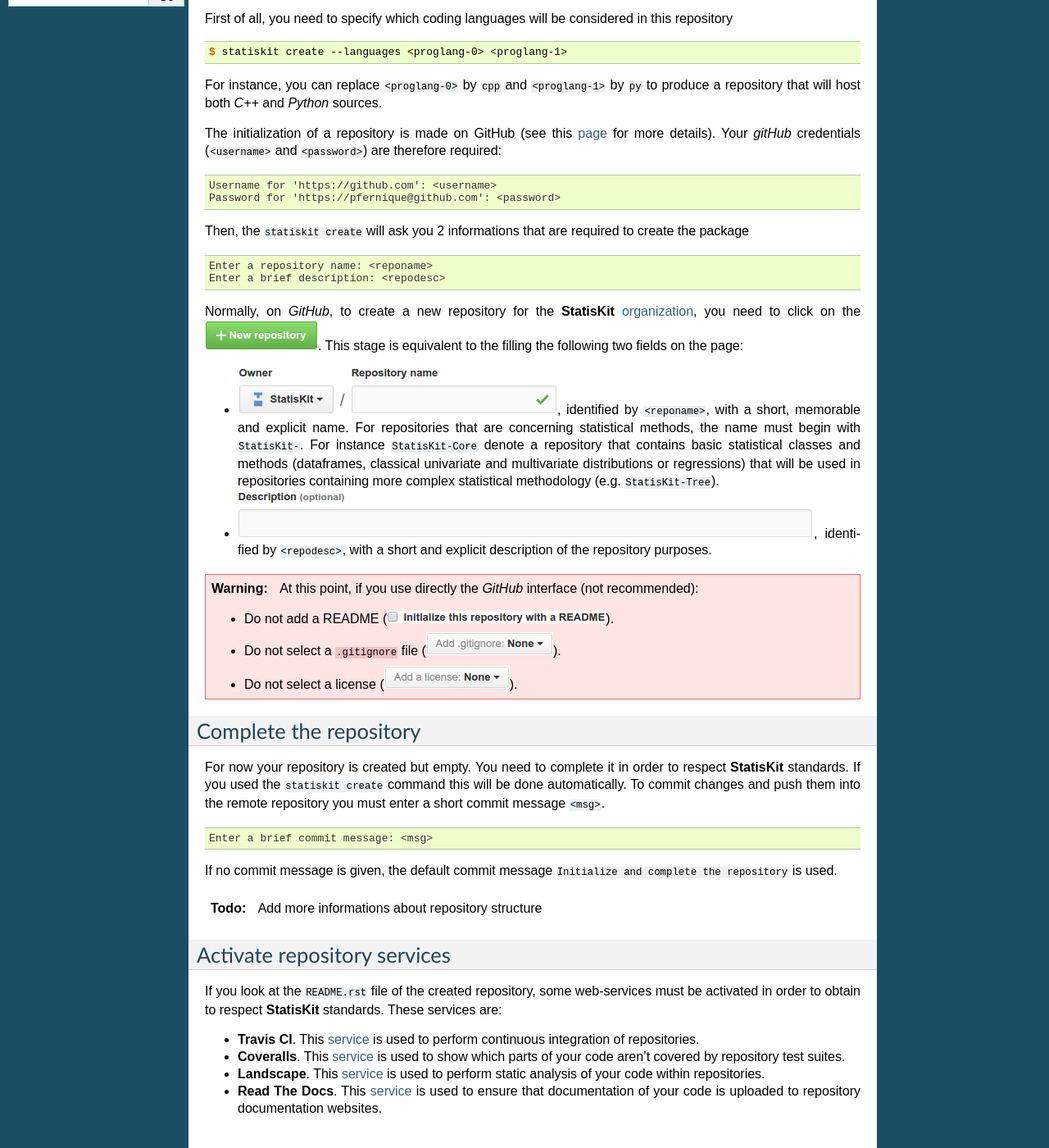
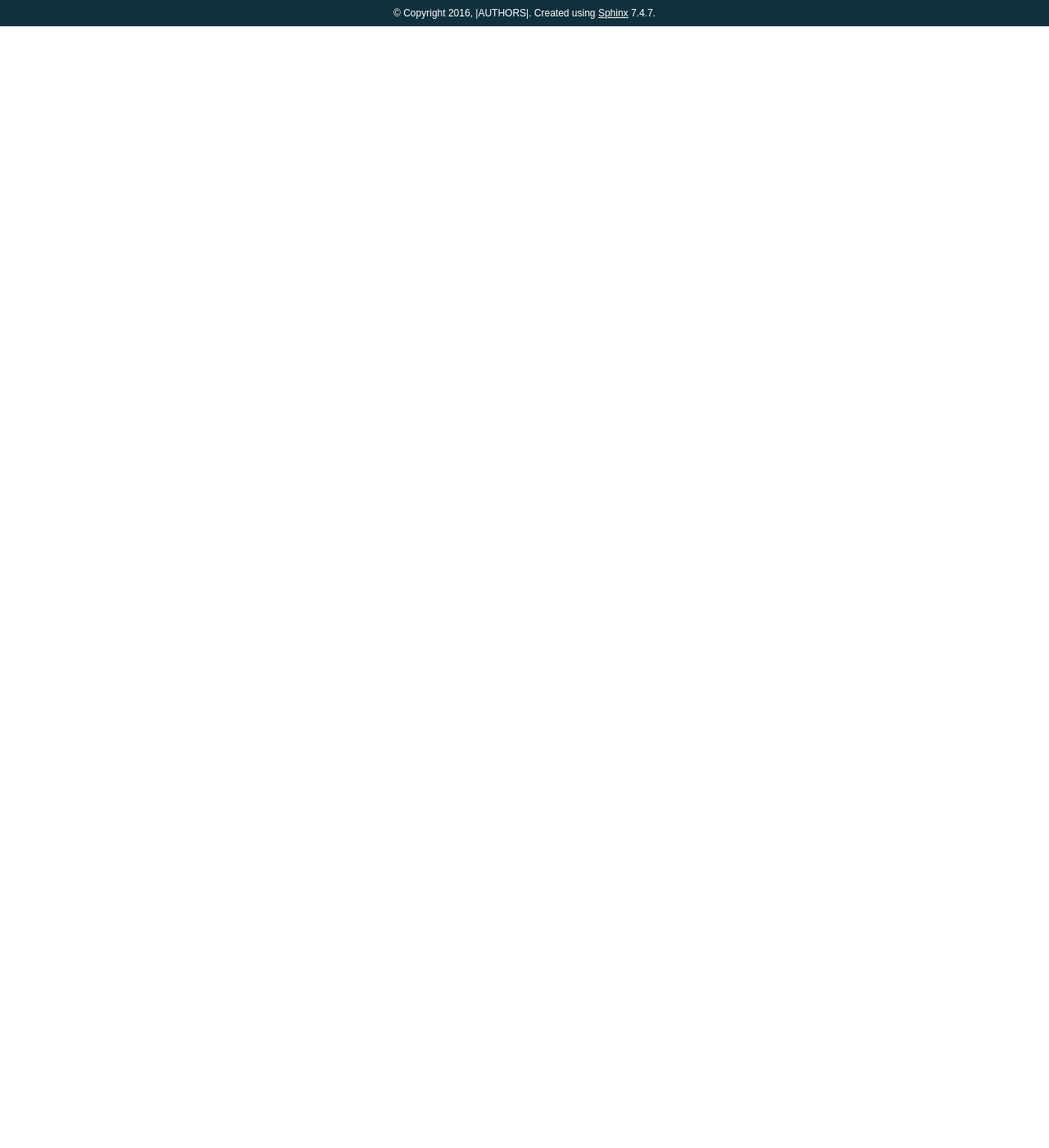
Before and after one commit to StatisKit/StatisKit, a Sphinx documentation site: the page built from doc/developper/public/create.rst, in a window 1280 px wide and 1400 px high, scrolled down 381 px. Shown: the whole window at 82% size. Built offline with Sphinx 7.4.7, drawn with Linux system fonts in a browser that asks for light colours; pages that are not in the unit, such as notebooks, are missing from menus; after the commit the page ends 900 px from its top, so only the background shows below that; some of the changed text lies outside the part shown.

Commit message:
Modify structure

```diff
--- a/doc/developper/public/create.rst
+++ b/doc/developper/public/create.rst
@@ -31,15 +31,15 @@
     blockdiag {
 
         A [label = "Initialize", shape="roundedbox",
-           description="See `Initialize the repository`_ section. The repository |br|
+           description="See :ref:`Initialize the repository` section. The repository |br|
                         initialization create an empty repository in the **StatisKit** |br|
                         organization."];
         B [label = "Complete", shape="roundedbox",
-           description="See `Complete the repository`_ section. In order to complete |br|
+           description="See :ref:`Complete the repository` section. In order to complete |br|
                         the empty repository, you must respect some guidelines |br|
                         concering repository structures and mandatory files."];
         C [label = "Activate", shape="roundedbox",
-           description="See `Activate repository services`_ section. In order to enable |br|
+           description="See :ref:`Activate repository services` section. In order to enable |br|
                         code review from mainteners, some web-services must be |br|
                         activated."];
 
@@ -50,124 +50,9 @@
 
    <br />
 
+.. toctree::
+    :hidden:
 
-Initialize the repository
-=========================
-
-First of all, you need to specify which coding languages will be considered in this repository
-
-.. code-block:: console
-
-    $ statiskit create --languages <proglang-0> <proglang-1>
-
-For instance, you can replace :code:`<proglang-0>` by :code:`cpp` and :code:`<proglang-1>` by :code:`py` to produce a repository that will host both `C++` and `Python` sources.
-
-The initialization of a repository is made on GitHub (see this `page <https://help.github.com/articles/create-a-repo/>`_ for more details).
-Your `gitHub` credentials (:code:`<username>` and :code:`<password>`) are therefore required:
-
-.. code-block:: console
-
-    Username for 'https://github.com': <username>
-    Password for 'https://pfernique@github.com': <password>
-
-
-Then, the :code:`statiskit create` will ask you 2 informations that are required to create the package
-
-.. code-block:: console
-
-    Enter a repository name: <reponame>
-    Enter a brief description: <repodesc>
-
-Normally, on `GitHub`, to create a new repository for the **StatisKit** `organization <https://github.com/StatisKit>`_, you need to click on the |NEWBUTTON|.
-This stage is equivalent to the filling the following two fields on the page:
-
-* |REPOSITORYNAME|, identified by :code:`<reponame>`, with a short, memorable and explicit name.
-  For repositories that are concerning statistical methods, the name must begin with :code:`StatisKit-`.
-  For instance :code:`StatisKit-Core` denote a repository that contains basic statistical classes and methods (dataframes, classical univariate and multivariate distributions or regressions) that will be used in repositories containing more complex statistical methodology (e.g. :code:`StatisKit-Tree`).
-* |REPOSITORYDESC|, identified by :code:`<repodesc>`, with a short and explicit description of the repository purposes.
-
-.. warning::
-
-    At this point, if you use directly the `GitHub` interface (not recommended):
-
-    * Do not add a README (|READMEBOX|).
-    * Do not select a :code:`.gitignore` file (|GITIGNOREMENU|).
-    * Do not select a license (|LICENSEMENU|).
-
-.. |NEWBUTTON| image:: plus_new_repository_button.png
-               :target: https://github.com/organizations/StatisKit/repositories/new
-               :scale: 100%
-               :alt: the new repository button
-
-.. |REPOSITORYNAME| image:: repository_name.png
-                    :scale: 100%
-                    :alt: the repository name field
-
-.. |READMEBOX| image:: add_readme_box.png
-               :scale: 100%
-               :alt: the add readme box not checked
-
-.. |GITIGNOREMENU| image:: add_gitignore_menu.png
-                   :scale: 100%
-                   :alt: the ignore menu set to :code:`None`
-
-.. |LICENSEMENU| image:: add_license_menu.png
-                 :scale: 100%
-                 :alt: the license menu set to :code:`None`
-
-.. |REPOSITORYDESC| image:: repository_desc.png
-                    :scale: 100%
-                    :alt: the repository description field
-
-Complete the repository
-=======================
-
-For now your repository is created but empty.
-You need to complete it in order to respect **StatisKit** standards.
-If you used the :code:`statiskit create` command this will be done automatically.
-To commit changes and push them into the remote repository you must enter a short commit message :code:`<msg>`.
-
-.. code-block:: console
-
-    Enter a brief commit message: <msg>
-
-If no commit message is given, the default commit message :code:`Initialize and complete the repository` is used.
-
-.. todo::
-
-    Add more informations about repository structure
-
-Activate repository services
-============================
-
-If you look at the :code:`README.rst` file of the created repository, some web-services must be activated in order to obtain to respect **StatisKit** standards.
-These services are:
-
-* **Travis CI**.
-  This `service <https://docs.travis-ci.com/>`_ is used to perform continuous integration of repositories.
-* **Coveralls**.
-  This `service <https://coveralls.zendesk.com/hc/en-us>`_ is used to show which parts of your code aren't covered by repository test suites.
-* **Landscape**.
-  This `service <https://docs.landscape.io/index.html>`_ is used to perform static analysis of your code within repositories.
-* **Read The Docs**.
-  This `service <http://docs.readthedocs.io/en/latest/>`_ is used to ensure that documentation of your code is uploaded to repository documentation websites.
-
-.. MngIt
-
-.. |NAME| replace:: StatisKit
-
-.. |BRIEF| replace:: meta-repository providing general documentation and tools for the **StatisKit** Organization
-
-.. |VERSION| replace:: v0.1.0
-
-.. |AUTHORSFILE| replace:: AUTHORS.rst
-
-.. _AUTHORSFILE : AUTHORS.rst
-
-.. |LICENSENAME| replace:: CeCILL-C
-
-.. |LICENSEFILE| replace:: LICENSE.rst
-
-.. _LICENSEFILE : LICENSE.rst
-
-.. MngIt
+    initialize/index
+    complete/index
+    activate/index
```
Also changed, not shown: doc/developper/public/activate/index.rst (added, +14 -0 lines), doc/developper/public/complete/index.rst (added, +17 -0 lines), doc/developper/public/contribute.rst (+5 -5 lines), doc/developper/public/initialize/index.rst (added, +67 -0 lines), doc/developper/public/branch/index.rst (renamed from doc/developper/public/branch/branch.rst), doc/developper/public/commit/index.rst (renamed from doc/developper/public/commit/commit.rst), doc/developper/public/create_repository_button.png (deleted), doc/developper/public/initialize/add_gitignore_menu.png (renamed from doc/developper/public/add_gitignore_menu.png), doc/developper/public/initialize/add_license_menu.png (renamed from doc/developper/public/add_license_menu.png), doc/developper/public/initialize/add_readme_box.png (renamed from doc/developper/public/add_readme_box.png), doc/developper/public/initialize/plus_new_repository_button.png (renamed from doc/developper/public/plus_new_repository_button.png), doc/developper/public/initialize/repository_desc.png (renamed from doc/developper/public/repository_desc.png), doc/developper/public/initialize/repository_name.png (renamed from doc/developper/public/repository_name.png), doc/developper/public/new_repository.png (deleted), 3 more files.
